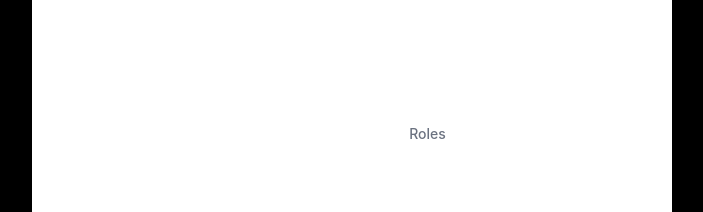
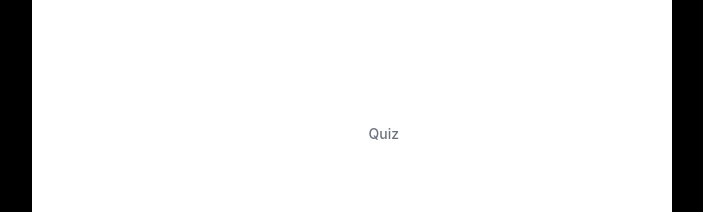
Before and after one commit to Oliverach/ScrumPlusPlus, a Next.js app: page /quiz in a window 1280 px wide. Shown: the top 212 px of the page, without its empty margins (288-991 px from the left). Built offline with nearby package versions, Linux system fonts and the light colour scheme.

Commit message:
fixed Breadcrumbs

```diff
--- a/pages/quiz/index.js
+++ b/pages/quiz/index.js
@@ -6,7 +6,7 @@ import path from "../../util/filepath.JSON";
 import Link from "next/link";
 
 export default function index() {
-    const pages = [path[0], path[1], path[3]]
+    const pages = [path[0], path[2]]
     const [currentQuestion, setCurrentQuestion] = useState(0);
     const [selectedOptions, setSelectedOptions] = useState([]);
     const [score, setScore] = useState(0);
```
